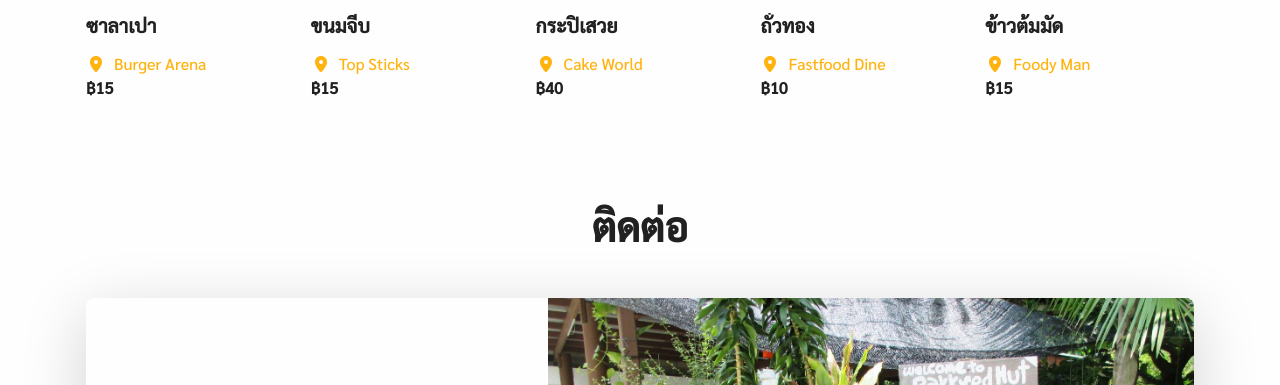
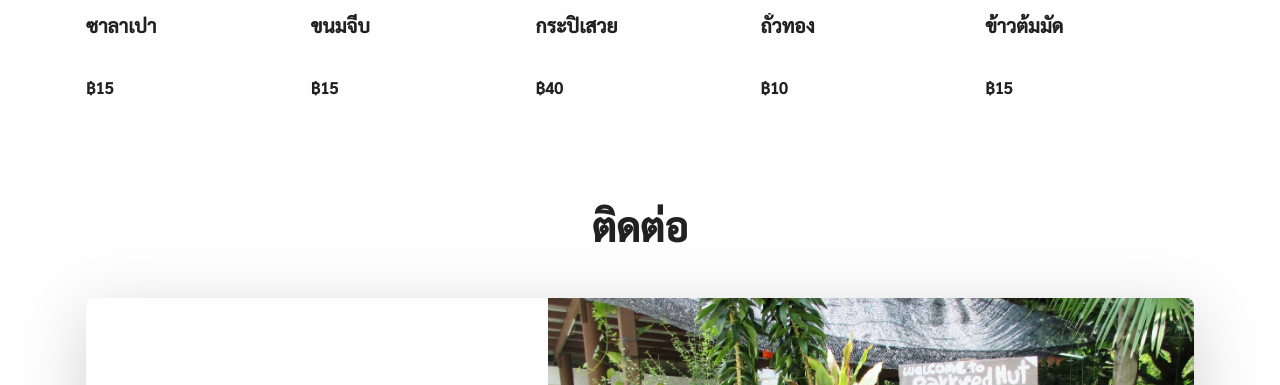
Before and after one commit to Achita40/project-frontend-9, a plain HTML site: page index.html in a window 1280 px wide. Shown: the part 1388-1773 px from the top of the page. Drawn offline with Linux system fonts and the light colour scheme.

Commit message:
last_pre

```diff
--- a/index.html
+++ b/index.html
@@ -170,7 +170,7 @@
                         <div class="card card-span h-100 rounded-3"><img class="img-fluid rounded-3 h-100" src="assets/img/gallery/12509.jpg" alt="..." />
                           <div class="card-body ps-0">
                             <h5 class="fw-bold text-1000 text-truncate mb-3">ซาลาเปา</h5>
-                            <div><span class="text-warning me-2"><i class="fas fa-map-marker-alt"></i></span><span class="text-primary">Burger Arena</span></div><span class="text-1000 fw-bold">฿15</span>
+                            <div><span class="text-warning me-2"></div><span class="text-1000 fw-bold">฿15</span>
                           </div>
                         </div>
                       </div>
@@ -178,7 +178,7 @@
                         <div class="card card-span h-100 rounded-3"><img class="img-fluid rounded-3 h-100" src="assets/img/gallery/12505.jpg" alt="..." />
                           <div class="card-body ps-0">
                             <h5 class="fw-bold text-1000 text-truncate mb-3">ขนมจีบ</h5>
-                            <div><span class="text-warning me-2"><i class="fas fa-map-marker-alt"></i></span><span class="text-primary">Top Sticks</span></div><span class="text-1000 fw-bold">฿15</span>
+                            <div><span class="text-warning me-2"></div><span class="text-1000 fw-bold">฿15</span>
                           </div>
                         </div>
                       </div>
@@ -186,7 +186,7 @@
                         <div class="card card-span h-100 rounded-3"><img class="img-fluid rounded-3 h-100" src="assets/img/gallery/12539.jpg" alt="..." />
                           <div class="card-body ps-0">
                             <h5 class="fw-bold text-1000 text-truncate mb-3">กระปิเสวย</h5>
-                            <div><span class="text-warning me-2"><i class="fas fa-map-marker-alt"></i></span><span class="text-primary">Cake World</span></div><span class="text-1000 fw-bold">฿40</span>
+                            <div><span class="text-warning me-2"></div><span class="text-1000 fw-bold">฿40</span>
                           </div>
                         </div>
                       </div>
@@ -194,7 +194,7 @@
                         <div class="card card-span h-100 rounded-3"><img class="img-fluid rounded-3 h-100" src="assets/img/gallery/12508.jpg" alt="..." />
                           <div class="card-body ps-0">
                             <h5 class="fw-bold text-1000 text-truncate mb-3">ถั่วทอง</h5>
-                            <div><span class="text-warning me-2"><i class="fas fa-map-marker-alt"></i></span><span class="text-primary">Fastfood Dine</span></div><span class="text-1000 fw-bold">฿10</span>
+                            <div><span class="text-warning me-2"></div><span class="text-1000 fw-bold">฿10</span>
                           </div>
                         </div>
                       </div>
@@ -202,7 +202,7 @@
                         <div class="card card-span h-100 rounded-3"><img class="img-fluid rounded-3 h-100" src="assets/img/gallery/12517.jpg" alt="..." />
                           <div class="card-body ps-0">
                             <h5 class="fw-bold text-1000 text-truncate mb-3">ข้าวต้มมัด</h5>
-                            <div><span class="text-warning me-2"><i class="fas fa-map-marker-alt"></i></span><span class="text-primary">Foody Man</span></div><span class="text-1000 fw-bold">฿15</span>
+                            <div><span class="text-warning me-2"></div><span class="text-1000 fw-bold">฿15</span>
                           </div>
                         </div>
                       </div>
@@ -214,7 +214,7 @@
                         <div class="card card-span h-100 rounded-3"><img class="img-fluid rounded-3 h-100" src="assets/img/gallery/12531.jpg" alt="..." />
                           <div class="card-body ps-0">
                             <h5 class="fw-bold text-1000 text-truncate mb-3">ข้าวหน้าไก่</h5>
-                            <div><span class="text-warning me-2"><i class="fas fa-map-marker-alt"></i></span><span class="text-primary">Burger Arena</span></div><span class="text-1000 fw-bold">฿45</span>
+                            <div><span class="text-warning me-2"></span><span class="text-primary"></span></div><span class="text-1000 fw-bold">฿45</span>
                           </div>
                         </div>
                       </div>
@@ -222,7 +222,7 @@
                         <div class="card card-span h-100 rounded-3"><img class="img-fluid rounded-3 h-100" src="assets/img/gallery/12521.jpg" alt="..." />
                           <div class="card-body ps-0">
                             <h5 class="fw-bold text-1000 text-truncate mb-3">กะหรี่ปั๊บ</h5>
-                            <div><span class="text-warning me-2"><i class="fas fa-map-marker-alt"></i></span><span class="text-primary">Top Sticks</span></div><span class="text-1000 fw-bold">฿20</span>
+                            <div><span class="text-warning me-2"></div><span class="text-1000 fw-bold">฿20</span>
                           </div>
                         </div>
                       </div>
@@ -230,7 +230,7 @@
                         <div class="card card-span h-100 rounded-3"><img class="img-fluid rounded-3 h-100" src="assets/img/gallery/0220.jpg" alt="..." />
                           <div class="card-body ps-0">
                             <h5 class="fw-bold text-1000 text-truncate mb-3">กากหมูกระปุก</h5>
-                            <div><span class="text-warning me-2"><i class="fas fa-map-marker-alt"></i></span><span class="text-primary">Top Sticks</span></div><span class="text-1000 fw-bold">฿35</span>
+                            <div><span class="text-warning me-2"></div><span class="text-1000 fw-bold">฿35</span>
                           </div>
                         </div>
                       </div>
@@ -238,7 +238,7 @@
                         <div class="card card-span h-100 rounded-3"><img class="img-fluid rounded-3 h-100" src="assets/img/gallery/33822.jpg" alt="..." />
                           <div class="card-body ps-0">
                             <h5 class="fw-bold text-1000 text-truncate mb-3">ขนมปังหน้าถั่ว</h5>
-                            <div><span class="text-warning me-2"><i class="fas fa-map-marker-alt"></i></span><span class="text-primary">Top Sticks</span></div><span class="text-1000 fw-bold">฿20</span>
+                            <div><span class="text-warning me-2"></div><span class="text-1000 fw-bold">฿20</span>
                           </div>
                         </div>
                       </div>
@@ -246,7 +246,7 @@
                         <div class="card card-span h-100 rounded-3"><img class="img-fluid rounded-3 h-100" src="assets/img/gallery/12527.jpg" alt="..." />
                           <div class="card-body ps-0">
                             <h5 class="fw-bold text-1000 text-truncate mb-3">น้ำใบเตย</h5>
-                            <div><span class="text-warning me-2"><i class="fas fa-map-marker-alt"></i></span><span class="text-primary">Top Sticks</span></div><span class="text-1000 fw-bold">฿20</span>
+                            <div><span class="text-warning me-2"></div><span class="text-1000 fw-bold">฿20</span>
                           </div>
                         </div>
                       </div>
@@ -278,7 +278,7 @@
                       <h1 class="card-title mt-xl-5 mb-4"
                         <br><span class="text-primary"> Pakkred Hut</span></h1>
                       <p class="fs-1">ซอย แจ้งวัฒนะ-ปากเกร็ด 12 ตำบล ปากเกร็ด อำเภอปากเกร็ด นนทบุรี 11120</p>
-                      <div class="d-grid bottom-0"><a rel="nofollow" class="btn btn-lg btn-primary mt-xl-6" href="https://goo.gl/maps/BgjQ78rZwd84gwB78" target="_blank">Go to map<i class="fas fa-chevron-right ms-2"></i></a></div>
+                      <div class="d-grid bottom-0">< a rel="nofollow" class="btn btn-lg btn-primary mt-xl-6" href="https://goo.gl/maps/BgjQ78rZwd84gwB78" target="_blank">Go to map<i class="fas fa-chevron-right ms-2"></i></></div>
                     </div>
                   </div>
                 </div>
```
